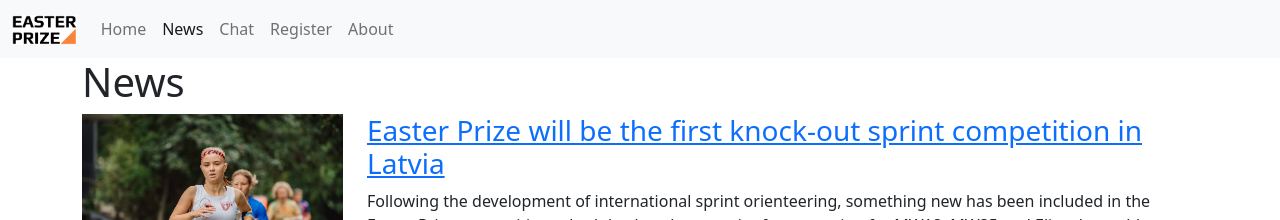
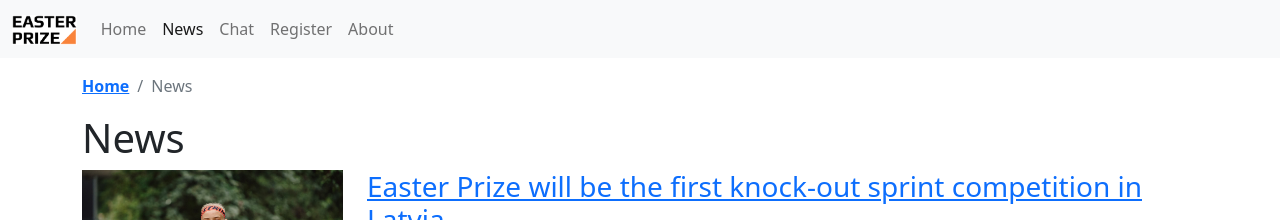
Before and after one commit to LieneTamuza/SGT-Final-Task, a React (Create React App) app in the folder front-end-react/: page /news in a window 1280 px wide. Shown: the top 220 px of the page. Built offline with nearby package versions, Linux system fonts and the light colour scheme.

Commit message:
Add breadcrumb

```diff
--- /dev/null
+++ b/front-end-react/src/Components/Breadcrumb.js
@@ -0,0 +1,20 @@
+import { NavLink } from 'react-router-dom';
+
+function Breadcrumb({ paths }) {
+    const links = paths.map((path, index) => {
+        if (path.link) {
+            return <li className="breadcrumb-item fw-bolder" key={index}><NavLink to={path.link}>{path.title}</NavLink></li>
+        }
+        return <li className="breadcrumb-item active" aria-current="page" key={index}>{path.title}</li>
+    });
+
+    return (
+        <nav aria-label="breadcrumb">
+            <ol className="breadcrumb my-3">
+                {links}
+            </ol>
+        </nav>
+    );
+}
+
+export default Breadcrumb;
--- a/front-end-react/src/Views/News.js
+++ b/front-end-react/src/Views/News.js
@@ -1,7 +1,12 @@
 import { NavLink } from 'react-router-dom';
 import articles from '../Data/Articles';
+import Breadcrumb from '../Components/Breadcrumb';
 
 function News() {
+    const breadcrumbPaths = [
+        { link: '/', title: 'Home' },
+        { title: 'News' },
+    ];
 
     const newsElements = articles.map((article, index) => {
         return (
@@ -27,6 +32,11 @@
         <div className="container">
             <div className="row">
                 <div className="col">
+                    <Breadcrumb paths={breadcrumbPaths} />
+                </div>
+            </div>
+            <div className="row">
+                <div className="col">
                     <h1>News</h1>
                 </div>
             </div>
```
